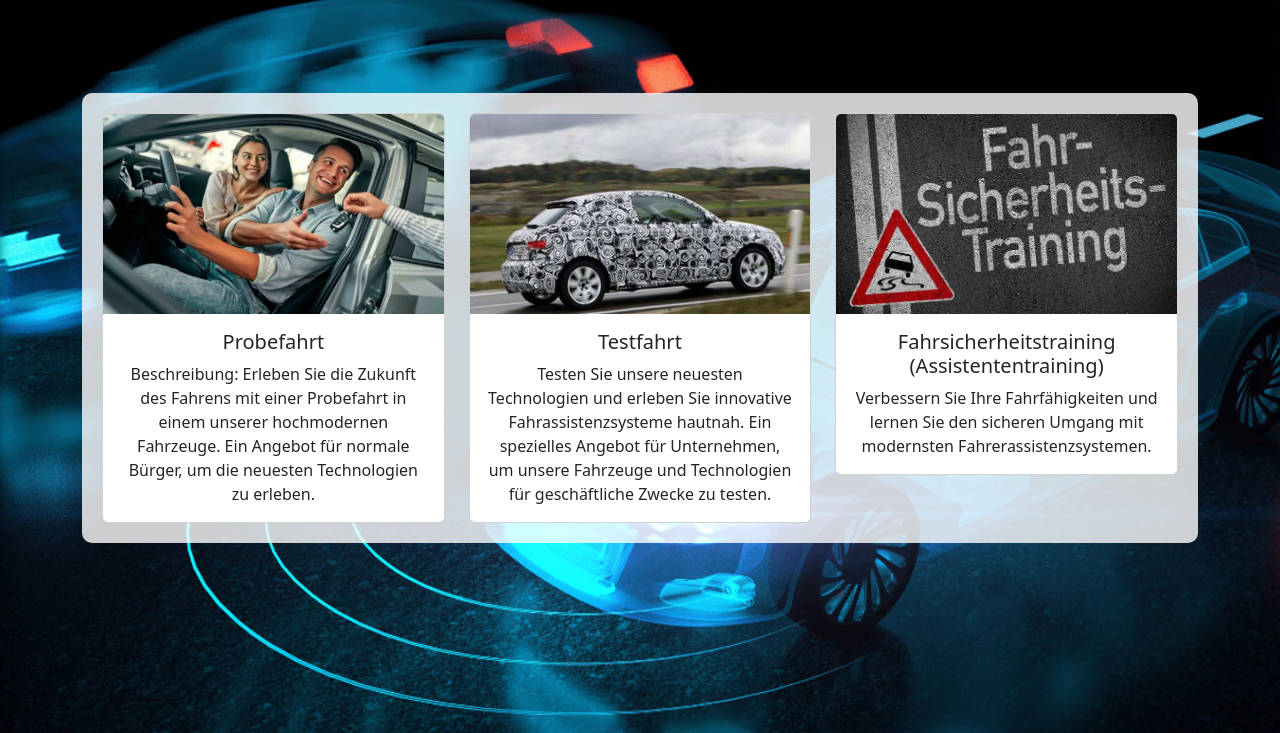
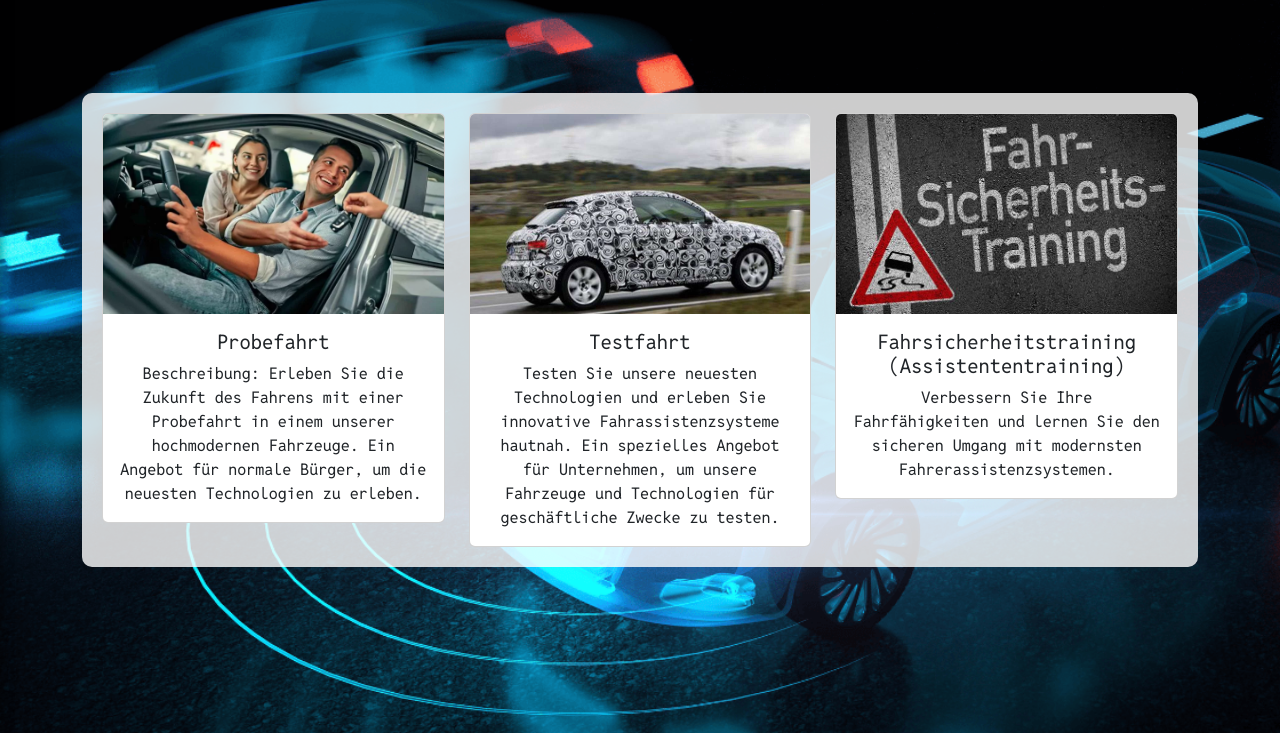
Before and after one commit to FranzHielscher/Autonomes-Fahren---MG, a plain HTML site: page dienstleistung.html in a window 1280 px wide. Shown: the part 67-800 px from the top of the page. Drawn offline with nearby package versions, Linux system fonts and the light colour scheme; a script that the page names is missing.

Commit message:
Font hinzugefügt

```diff
--- a/dienstleistung.css
+++ b/dienstleistung.css
@@ -39,6 +39,11 @@ body {
   border-radius: 10px 10px 0 0;
   height: 200px;
 }
+.card-text,
+.card-title {
+  font-family: "Reddit_Mono", sans-serif;
+}
+
 .header {
   position: absolute;
   display: flex;
```
Also changed, not shown: 1 other file.
